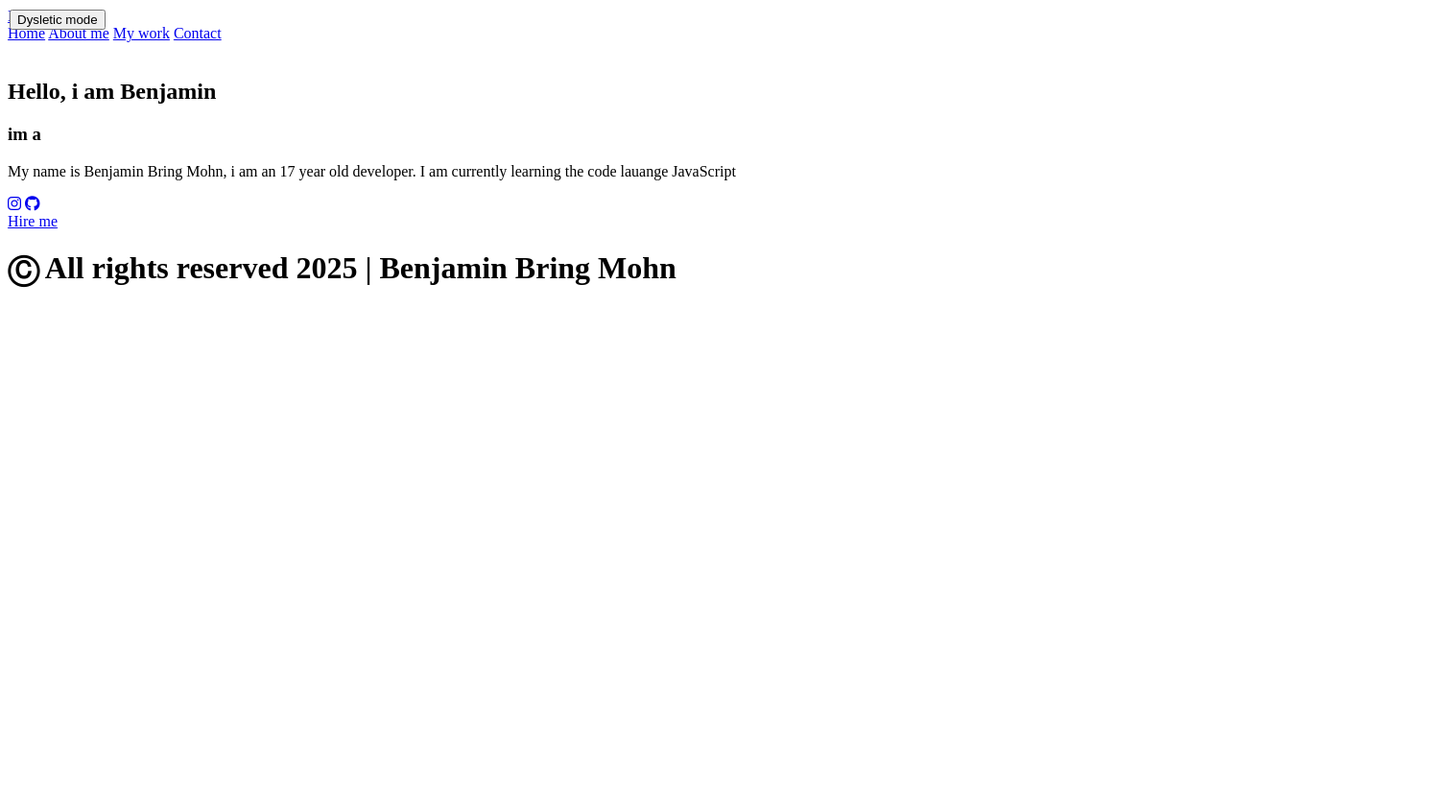
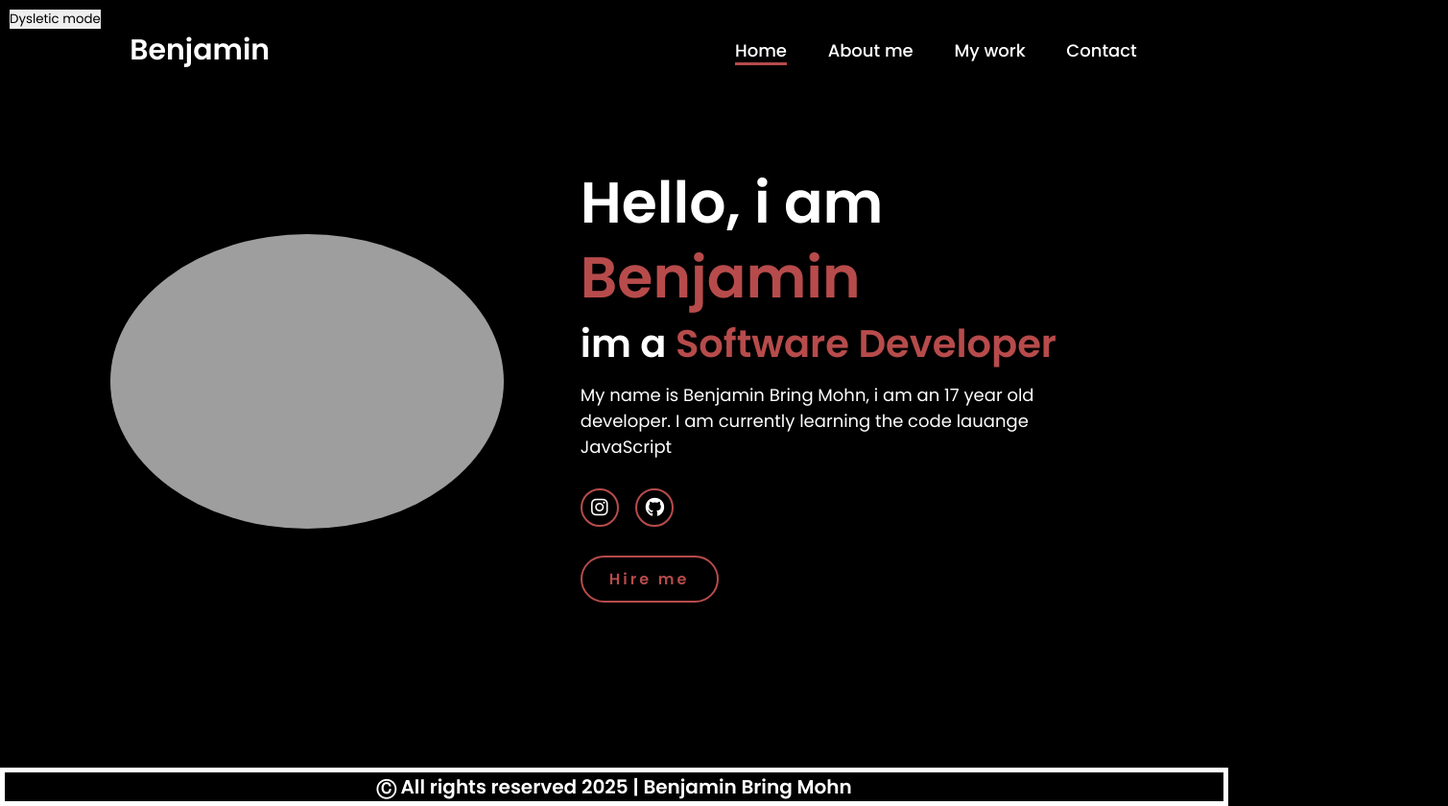
Before and after one commit to Exziz08/portfolio, a plain HTML site: page index.html in a window 1280 px wide. Shown: the whole page at 96% size, 1509 px wide, since content can reach past the window. Before the commit the page ends 800 px from the top, so only its background shows below. Drawn offline with Linux system fonts and the light colour scheme; the site is published under a folder, as on GitHub Pages, so addresses that start at the root find nothing; a script that the page names is missing.

Commit message:
fix css linking for github pages

```diff
--- a/index.html
+++ b/index.html
@@ -5,7 +5,7 @@
   <meta charset="UTF-8">
   <meta name="viewport" content="width=device-width, initial-scale=1.0">
   <link rel="stylesheet" href="https://cdnjs.cloudflare.com/ajax/libs/font-awesome/6.5.2/css/all.min.css">
-  <link rel="stylesheet" href="/Html_and_CSS/style.css">
+  <link rel="stylesheet" href="Html_and_CSS/style.css">
   <title>Portoflio | Benjamin</title>
 
 
@@ -17,14 +17,14 @@
 
     <nav>
       <a href="index.html" class="active"> Home</a>
-      <a href="/Html_and_CSS/aboutme.html">About me</a>
-      <a href="/Html_and_CSS/mywork.html">My work</a>
-      <a href="/Html_and_CSS/contact.html">Contact</a>
+      <a href="Html_and_CSS/aboutme.html">About me</a>
+      <a href="Html_and_CSS/mywork.html">My work</a>
+      <a href="Html_and_CSS/contact.html">Contact</a>
     </nav>
   </header>
   <section class="home">
     <div class="home-img">
-      <img src="/bilder/bakrunn_submit.png" alt="">
+      <img src="bilder/bakrunn_submit.png" alt="">
     </div>
     <div class="home-content"> <!--  forklaring -->
       <h1>Hello, i am  <span>Benjamin</span></h1>
@@ -35,7 +35,7 @@
         <a href="https://www.instagram.com/sniben22/"><i class="fa-brands fa-instagram"></i></a>
         <a href="https://github.com/Exziz08"><i class="fa-brands fa-github"></i></a>
       </div>
-      <a href="/Html_and_CSS/contact.html" class="btn">Hire me</a>
+      <a href="Html_and_CSS/contact.html" class="btn">Hire me</a>
     </div>
 
     <button id="toggleDyslexic" style="position: absolute; top: 10px; left: 10px;">Dysletic mode</button>
```
